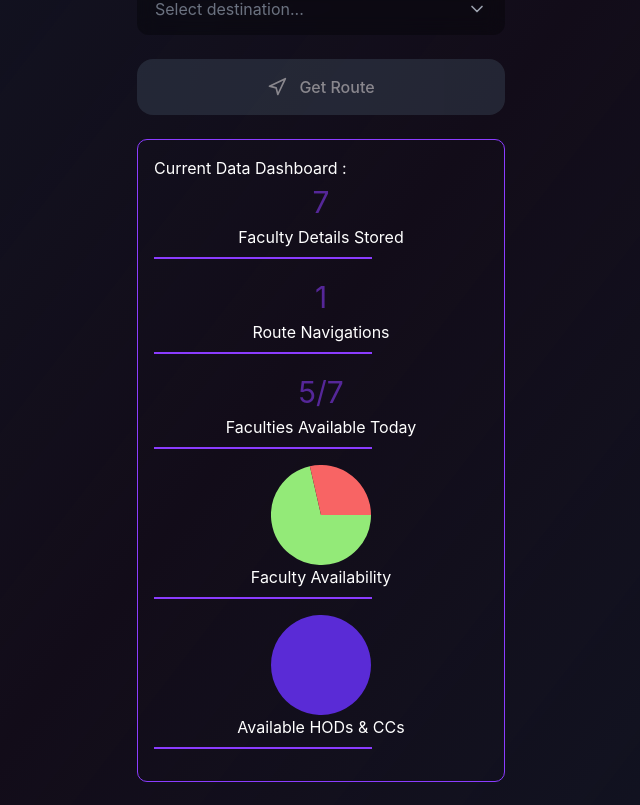
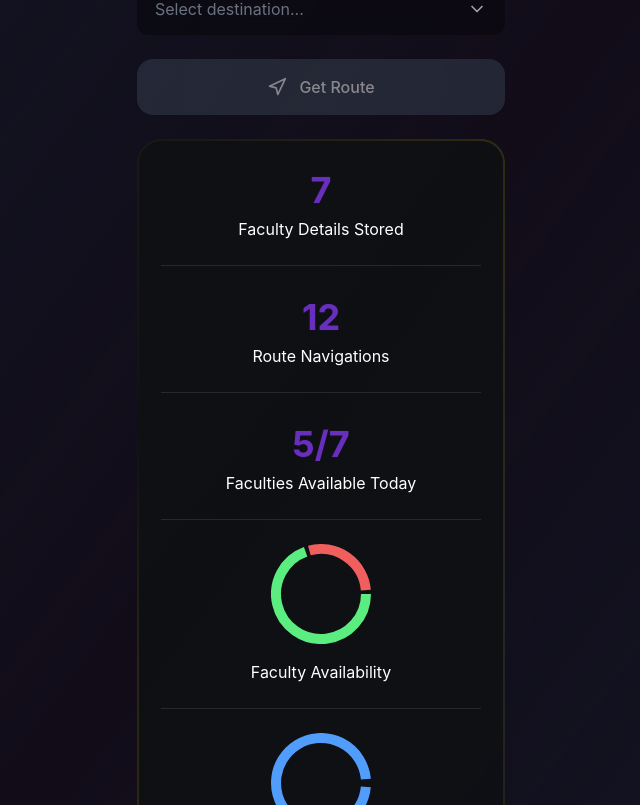
Before and after one commit to IRX358/Insider_Navs, a React (Vite) app: page / in a window 1280 px wide. Shown: the part 495-1300 px from the top of the page, without its empty margins (319-959 px from the left). Built offline with nearby package versions, Linux system fonts and the light colour scheme.

Commit message:
Changed and added UX UI features

```diff
--- a/src/components/AppShell.tsx
+++ b/src/components/AppShell.tsx
@@ -12,6 +12,7 @@ import campusMap from '../assets/cammap.jpg';
 
 export const AppShell: React.FC = () => {
   const [activeTab, setActiveTab] = useState<'route' | 'faculty' | 'admin' | 'facultyPanel'>('route');
+  // const [activeTab, setActiveTab] = useState<'route' | 'faculty' | 'admin' | 'facultyPanel'>('faculty');  //Default tab selection
   const [fromLocation, setFromLocation] = useState<string | null>(null);
   const [toLocation, setToLocation] = useState<string | null>(null);
   const [showCampusMap, setShowCampusMap] = useState(false);
--- a/src/components/Dashboard.css
+++ b/src/components/Dashboard.css
@@ -1,63 +1,84 @@
 .dashboard-box {
-    border: 1px solid var(--accent);
-    border-radius: 10px;
-    padding: 1rem;
+  border-radius: 1.5rem;
+  padding: 1.5rem;
   margin-top: 2rem;
+  background: rgba(15, 17, 19, 0.85);
+  position: relative;
+  overflow: hidden;
 }
+
+/* Animated Border */
+.animated-border::before {
+  content: '';
+  position: absolute;
+  top: 0;
+  left: 0;
+  right: 0;
+  bottom: 0;
+  border-radius: 1.5rem;
+  padding: 2px;
+  background: conic-gradient(from var(--angle), var(--bg), #ffd700,#fff599,#ffd700, var(--bg));
+  -webkit-mask:
+      linear-gradient(#fff 0 0) content-box,
+      linear-gradient(#fff 0 0);
+  -webkit-mask-composite: destination-out;
+  mask-composite: exclude;
+  animation: rotate 4s linear infinite;
+  z-index: -1;
+}
+
+@property --angle {
+  syntax: '<angle>';
+  initial-value: 0deg;
+  inherits: false;
+}
+
+@keyframes rotate {
+  to {
+    --angle: 360deg;
+  }
+}
+
 
 .dashboard-container {
   display: flex;
   flex-direction: column;
-  align-items: center;
+  gap: 1.5rem;
 }
 
 .dashboard-item {
   text-align: center;
   position: relative;
-  padding-bottom: 10px;
-  margin-bottom: 1rem;
-  width: 100%;
+  padding-bottom: 1.5rem;
+  border-bottom: 1px solid rgba(255, 255, 255, 0.1);
 }
 
-.loading-line {
-  position: absolute;
-  bottom: 0;
-  left: 0;
-  width: 100%;
-  height: 2px;
-  background-color: var(--accent);
-  animation: loading 2s linear infinite;
+.dashboard-item:last-child {
+  border-bottom: none;
+  padding-bottom: 0;
 }
 
 .blinking-text {
-  font-size: 30px;
   color: var(--accent);
-    animation: blinking 1s infinite;
+  animation: blinking 1.5s infinite;
+  font-size: 2.25rem;
+  font-weight: 700;
 }
 
 .pie-chart-container {
   display: flex;
   flex-direction: column;
   align-items: center;
-}
-
-@keyframes loading {
-  0% {
-    width: 0;
-  }
-  100% {
-    width: 100%;
-  }
+  gap: 1rem;
 }
 
 @keyframes blinking {
-    0% {
+  0%, 100% {
     opacity: 1;
+    text-shadow: 0 0 5px var(--accent);
   }
   50% {
-        opacity: 0.5;
-    }
-    100% {
-        opacity: 1;
+    opacity: 0.6;
+    text-shadow: none;
   }
 }
--- a/src/components/Dashboard.tsx
+++ b/src/components/Dashboard.tsx
@@ -1,58 +1,58 @@
 import React from 'react';
 import { PieChart } from 'react-minimal-pie-chart';
-import { mockFaculty, mockLocations } from '../data/mockData';
+import { mockFaculty } from '../data/mockData';
 import './Dashboard.css';
 
 export const Dashboard: React.FC = () => {
   const totalFaculty = mockFaculty.length;
-  const totalRoutes = 1;
+  const totalRoutes = 12;
   const availableFaculty = mockFaculty.filter(f => f.availability).length;
   const unavailableFaculty = totalFaculty - availableFaculty;
   const availableHODs = mockFaculty.filter(f => f.availability && f.role === 'HOD').length;
   const availableCCs = mockFaculty.filter(f => f.availability && f.role === 'CC').length;
 
   return (
-    <div className="dashboard-box">
-            <h3>Current Data Dashboard : </h3>
+    <div className="dashboard-box animated-border">
       <div className="dashboard-container">
         <div className="dashboard-item">
           <h3 className="blinking-text">{totalFaculty}</h3>
           <p>Faculty Details Stored</p>
-            <div className="loading-line"></div>
         </div>
         <div className="dashboard-item">
           <h3 className="blinking-text">{totalRoutes}</h3>
           <p>Route Navigations</p>
-            <div className="loading-line"></div>
         </div>
         <div className="dashboard-item">
-            <h3 className="blinking-text">{availableFaculty}/{totalFaculty}</h3>
+          <h3 className="blinking-text">{`${availableFaculty}/${totalFaculty}`}</h3>
           <p>Faculties Available Today</p>
-            <div className="loading-line"></div>
         </div>
         <div className="dashboard-item pie-chart-container">
           <div style={{ width: '100px', height: '100px' }}>
             <PieChart
               data={[
-                { title: 'Available', value: availableFaculty, color: '#93ea78ff' },
-                { title: 'Unavailable', value: unavailableFaculty, color: '#f86464ff' },
+                { title: 'Available', value: availableFaculty, color: '#5ced80ff' },
+                { title: 'Unavailable', value: unavailableFaculty, color: '#f05e5eff' },
               ]}
+              lineWidth={20}
+              paddingAngle={5}
+              animate
             />
           </div>
           <p>Faculty Availability</p>
-            <div className="loading-line"></div>
         </div>
         <div className="dashboard-item pie-chart-container">
           <div style={{ width: '100px', height: '100px' }}>
             <PieChart
               data={[
-                { title: 'HODs', value: availableHODs, color: '#fb145dff' },
-                { title: 'CCs', value: availableCCs, color: '#5a2bd6' },
+                { title: 'HODs', value: availableHODs, color: '#f0ff6bff' },
+                { title: 'CCs', value: availableCCs, color: '#509dfcff' },
               ]}
+               lineWidth={20}
+               paddingAngle={5}
+               animate
             />
           </div>
           <p>Available HODs & CCs</p>
-            <div className="loading-line"></div>
         </div>
       </div>
     </div>
--- /dev/null
+++ b/src/components/HodAvailability.css
@@ -0,0 +1,47 @@
+.hod-list-container {
+  padding: 1rem;
+  border-radius: 1rem;
+  margin-top: 1rem;
+}
+
+.hod-list-title {
+  font-weight: 600;
+  color: var(--text);
+  margin-bottom: 1rem;
+  padding-bottom: 0.5rem;
+  border-bottom: 1px solid var(--border);
+}
+
+.hod-list {
+  list-style-type: none;
+  padding: 0;
+  margin: 0;
+  display: flex;
+  flex-direction: column;
+  gap: 0.75rem;
+}
+
+.hod-list-item {
+  display: flex;
+  justify-content: space-between;
+  align-items: center;
+  color: var(--text-muted);
+  font-size: 0.9rem;
+}
+
+.availability-indicator {
+  width: 12px;
+  height: 12px;
+  border-radius: 50%;
+  box-shadow: 0 0 8px;
+}
+
+.availability-indicator.available {
+  background-color: #27ae60; /* Green */
+  box-shadow: 0 0 8px #27ae60;
+}
+
+.availability-indicator.unavailable {
+  background-color: #e74c3c; /* Red */
+  box-shadow: 0 0 8px #e74c3c;
+}
--- /dev/null
+++ b/src/components/HodAvailability.tsx
@@ -0,0 +1,24 @@
+import React from 'react';
+import { mockFaculty } from '../data/mockData';
+import './HodAvailability.css';
+
+export const HodAvailability: React.FC = () => {
+  const hods = mockFaculty.filter(faculty => faculty.role === 'HOD');
+
+  return (
+    <div className="hod-list-container glass-panel">
+      <h4 className="hod-list-title">HOD Availability Status</h4>
+      <ul className="hod-list">
+        {hods.map(hod => (
+          <li key={hod.id} className="hod-list-item">
+            <span>{hod.name}</span>
+            <span
+              className={`availability-indicator ${hod.availability ? 'available' : 'unavailable'}`}
+              title={hod.availability ? 'Available' : 'Not Available'}
+            ></span>
+          </li>
+        ))}
+      </ul>
+    </div>
+  );
+};
--- a/src/data/mockData.ts
+++ b/src/data/mockData.ts
@@ -52,9 +52,10 @@ export const mockLocations = [
 
 export const mockFaculty = [
   {
-    id: 7,
+    id: 1,
     name: 'Dr.Pravitha Raja',
     department: 'CSE',
+    school: 'SOCSE',
     designation: 'Professor',
     role: 'HOD',
     courses_taken: ['Data Structures'],
@@ -64,9 +65,10 @@ export const mockFaculty = [
     location_id: 601,
   },
   {
-    id: 1,
+    id: 2,
     name: 'Ms. Asrhiya Lubna',
     department: 'CSE',
+    school: 'SOCSE',
     designation: 'Lecturer',
     role: 'Academic Coordinator',
     courses_taken: ['Exploratory Data Analysis', 'Machine Learning'],
@@ -76,9 +78,10 @@ export const mockFaculty = [
     location_id: 331,
   },
   {
-    id: 2,
+    id: 3,
     name: 'Dr Vignesh R',
     department: 'CSE',
+    school: 'SOCSE',
     designation: 'Professor',
     role: 'CC',
     courses_taken: ['Data Science for Machine Learning'],
@@ -88,9 +91,10 @@ export const mockFaculty = [
     location_id: 201,
   },
   {
-    id: 3,
+    id: 4,
     name: 'Mr. Chandrashekar B',
     department: 'CSE',
+    school: 'SOCSE',
     designation: 'Assistant Professor',
     role: 'Reviewer',
     courses_taken: ['Internship coordinator for CSD', 'Statistical foundation for Data Science'],
@@ -100,9 +104,10 @@ export const mockFaculty = [
     location_id: 202,
   },
   {
-    id: 4,
+    id: 5,
     name: 'Dr Ayesha Taranum',
     department: 'CSE',
+    school: 'SOCSE',
     designation: 'Assistant Professor',
     role: 'CC',
     courses_taken: ['Data Visualization and Dashboards'],
@@ -112,9 +117,10 @@ export const mockFaculty = [
     location_id: 601,
   },
   {
-    id: 5,
+    id: 6,
     name: 'Ms. Thabassum Khan',
     department: 'CSE',
+    school: 'SOCSE',
     designation: 'Lecturer',
     role: 'NA',
     courses_taken: ['Data Mining'],
@@ -124,9 +130,10 @@ export const mockFaculty = [
     location_id: 601,
   },
   {
-    id: 6,
+    id: 7,
     name: 'Ms. Shweta SP',
     department: 'CSE',
+    school: 'SOCSE',
     designation: 'Lecturer',
     role: 'NA',
     courses_taken: ['Intro to Data Science','Reinforcement Learning'],
```
Also changed, not shown: src/components/FindFaculty.tsx (+59 -17 lines), src/components/FindRoute.tsx (+0 -8 lines). Lines whose indentation alone changed are shown as unchanged.
